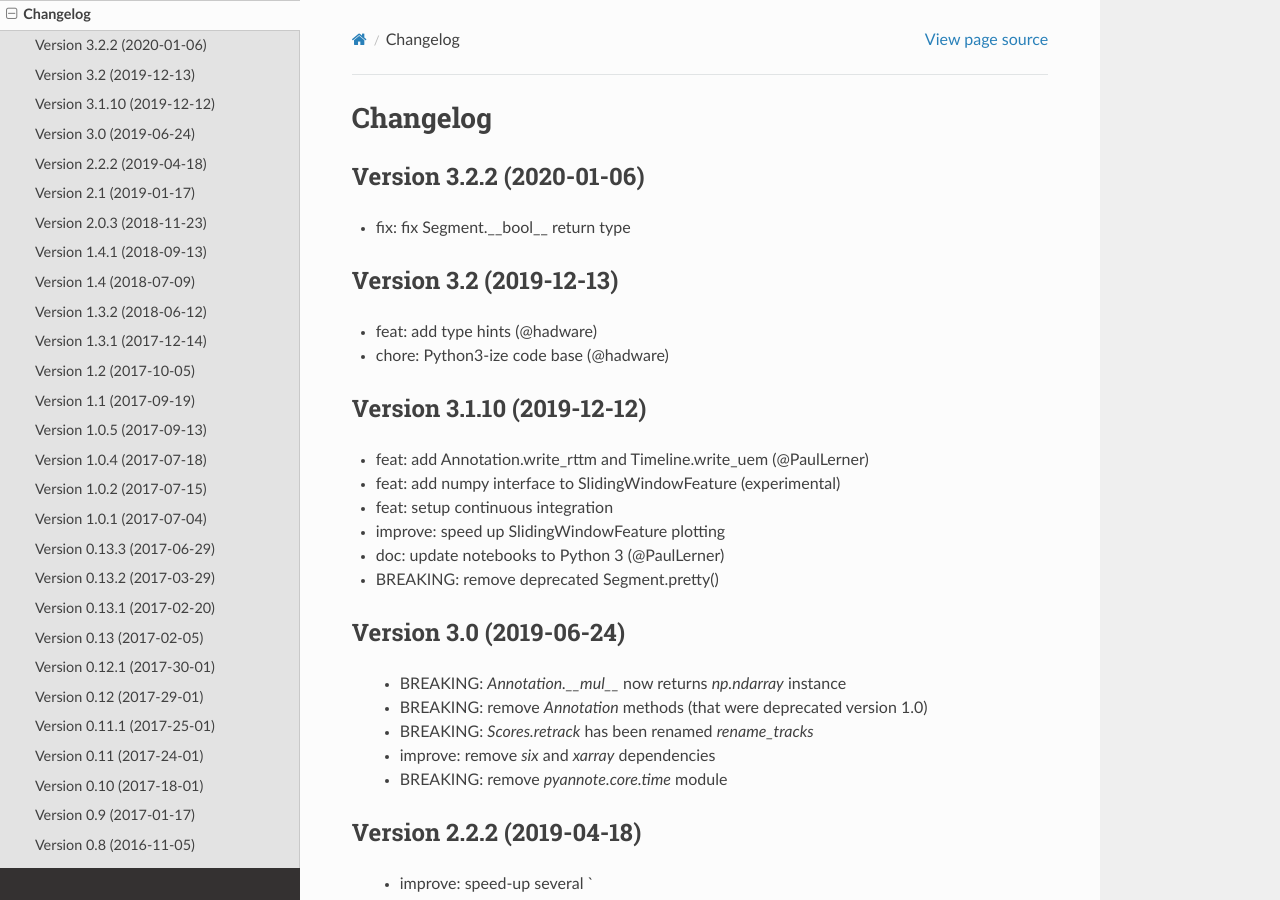
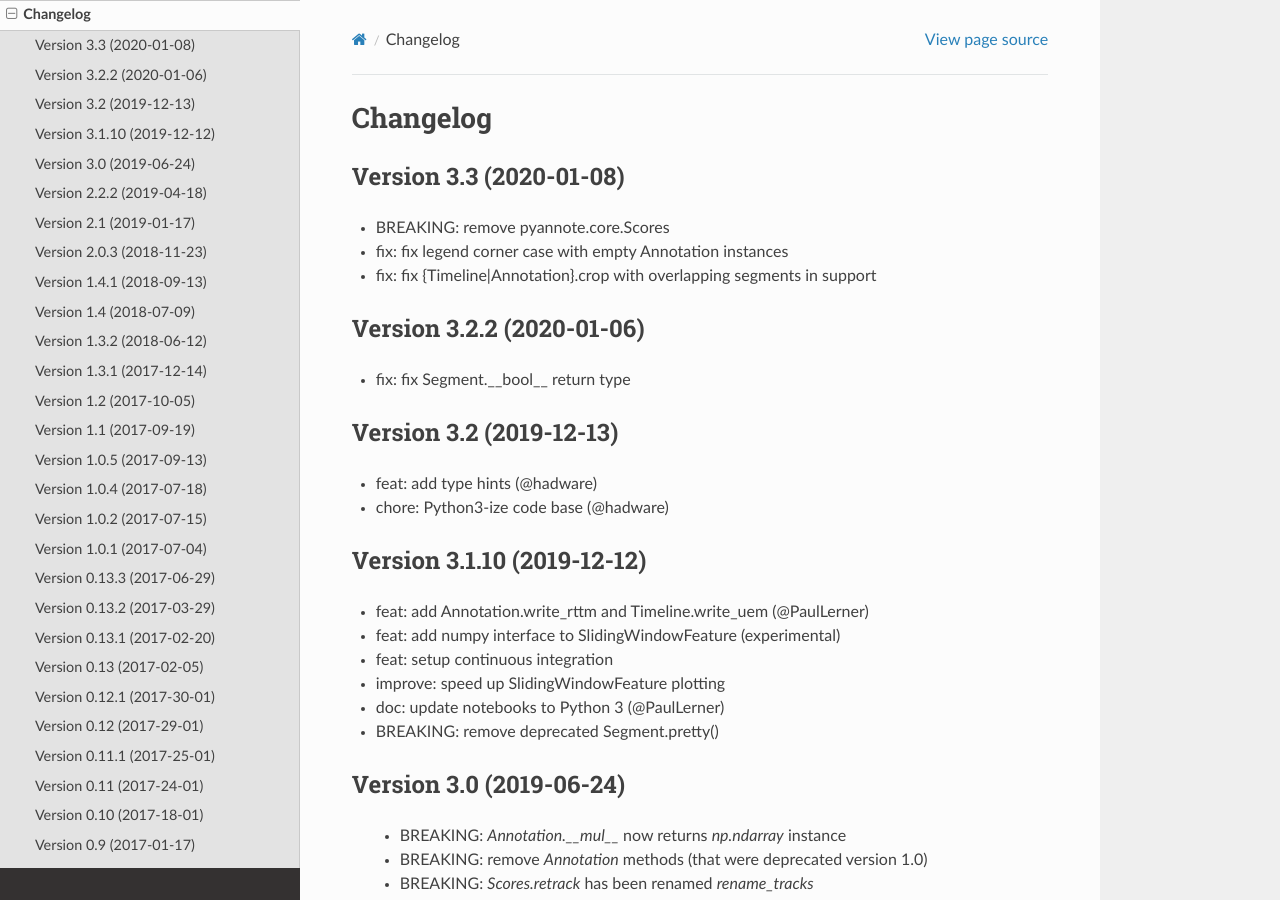
Before and after one commit to pyannote/pyannote-core, a Sphinx documentation site: the page built from doc/source/changelog.rst, in a window 1280 px wide and 900 px high. Built offline with Sphinx 7.4.7 and the Read the Docs theme 2.0.0, drawn with Linux system fonts in a browser that asks for light colours.

Commit message:
doc: update changelog

```diff
--- a/doc/source/changelog.rst
+++ b/doc/source/changelog.rst
@@ -1,6 +1,13 @@
 #########
 Changelog
 #########
+
+Version 3.3 (2020-01-08)
+~~~~~~~~~~~~~~~~~~~~~~~~
+
+- BREAKING: remove pyannote.core.Scores
+- fix: fix legend corner case with empty Annotation instances
+- fix: fix {Timeline|Annotation}.crop with overlapping segments in support
 
 Version 3.2.2 (2020-01-06)
 ~~~~~~~~~~~~~~~~~~~~~~~~~~
```
